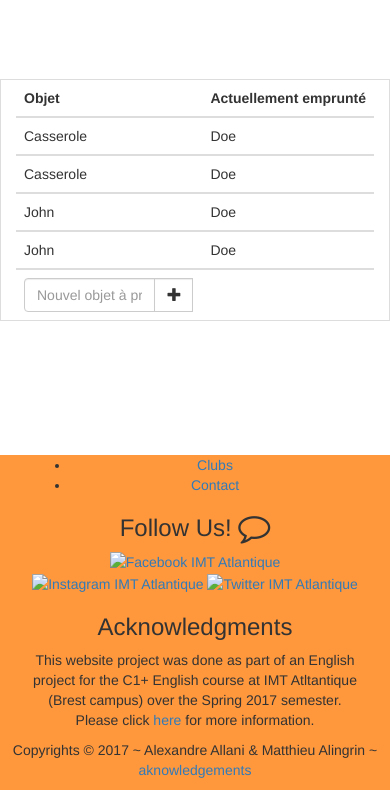
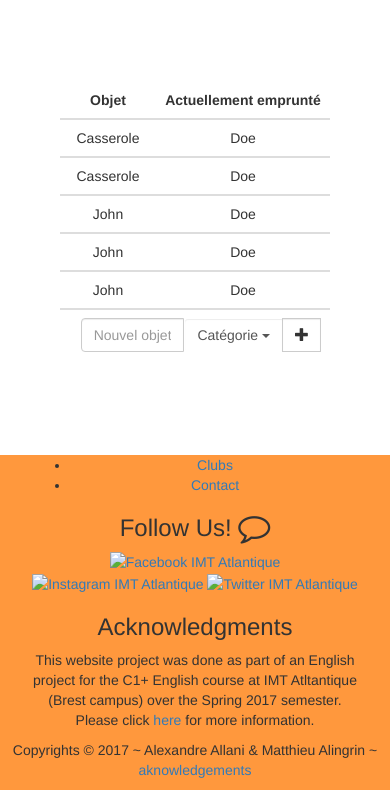
Before and after one commit to Syndorik/Cher-voisin, a PHP site: page /myObjects.php in a window 390 px wide. Shown: the part 54-844 px from the top of the page. Run offline with PHP 8.4, Linux system fonts and the light colour scheme; some libraries are stand-ins or nearby versions.

Commit message:
myObjects done, responsive working

```diff
--- a/header.php
+++ b/header.php
@@ -23,13 +23,10 @@
       <!-- Collect the nav links, forms, and other content for toggling -->
       <div class="collapse navbar-collapse" id="bs-example-navbar-collapse-1">
         <ul class="nav navbar-nav navbar-right" id="menu-items">
-          <li><a href="#">Home <span class="sr-only">(current)</span></a></li>
-          <li class="dropdown" class="active"><a href="#" class="dropdown-toggle" data-toggle="dropdown" role="button" aria-haspopup="true" aria-expanded="false">On Campus <span class="caret"></span></a>
-              <ul class="dropdown-menu">
-                  <li role="separator" class="divider"></li>
-                  <li><a href="#">Necessities</a></li>
-            </ul>
-          </li>
+          <li><a href="#">Accueil <span class="sr-only">(current)</span></a></li>
+          <li><a href="#">Mes objets</a></li>
+          <li><a href="#">Objets empruntés</a></li>
+          <li><a href="#">Mon compte <span><i class="glyphicon glyphicon-user"></i></span></a></li>
         </ul>
       </div><!-- /.navbar-collapse -->
     </div><!-- /.container-fluid -->
--- a/myObjects.php
+++ b/myObjects.php
@@ -1,6 +1,6 @@
 <?php include("header.php");?>
 
-<div class="container table-responsive">
+<div class="container table" id="myObjects">
   <table class="table table-hover" align="center">
   <thead>
     <tr>
@@ -34,14 +34,28 @@
   </tbody>
   <tbody>
     <tr>
-      <td><form action="index.html" method="post">
-          <div class="input-group button-group">
-
+      <td>John</td>
+      <td>Doe</td>
+    </tr>
+  </tbody>
+  <tbody>
+    <tr>
+      <td colspan="2" ><form action="index.html" method="post">
+          <div id="newObject" class="input-group button-group">
               <input class="form-control" type="text" name="Object" placeholder="Nouvel objet à prêter" aria-describedby="plus-button">
+              <span class="input-group-btn"><div class="btn-group">
+                <button type="button" class="btn dropdown-toggle form-control" data-toggle="dropdown">
+                Catégorie <span class="caret"></span></button>
+                <ul class="dropdown-menu" role="menu">
+                  <li><a href="#">Cuisine</a></li>
+                  <li><a href="#">Produits ménagers</a></li>
+                  <li><a href="#">Divers</a></li>
+                </ul>
+              </div></span>
               <span id="plus-button" class="input-group-btn"><button class="btn btn-default form-control" type="button" name="button"><i class="glyphicon glyphicon-plus"></i></button></span>
           </div>
       </form></td>
-      <td></td>
+
     </tr>
   </tbody>
 </table>
--- a/style.css
+++ b/style.css
@@ -17,8 +17,7 @@ body {
 }
 
 .container{
-  margin: 0 auto;
-  margin-top: auto;
+  margin: auto;
 }
 
 
@@ -26,8 +25,9 @@ body {
 
 .navbar{
   background-color: #ff983d;
-  margin-bottom: 20px;
   margin-bottom: auto;
+  position: relative;
+  width: 100%;
 }
 
 
@@ -42,6 +42,23 @@ body {
 
 
 /******* MY OBJECTS ********/
+
+#newObject{
+  margin-left: 5%;
+  min-width: 30%;
+  max-width: 200%;
+}
+
+#myObjects table{
+  width: 75%;
+  max-height: 100%;
+  margin-top: 10px;
+}
+
+td, th{
+  text-align: center;
+}
+
 
 
 /******* OBJECTS BORROWED *******/
```
